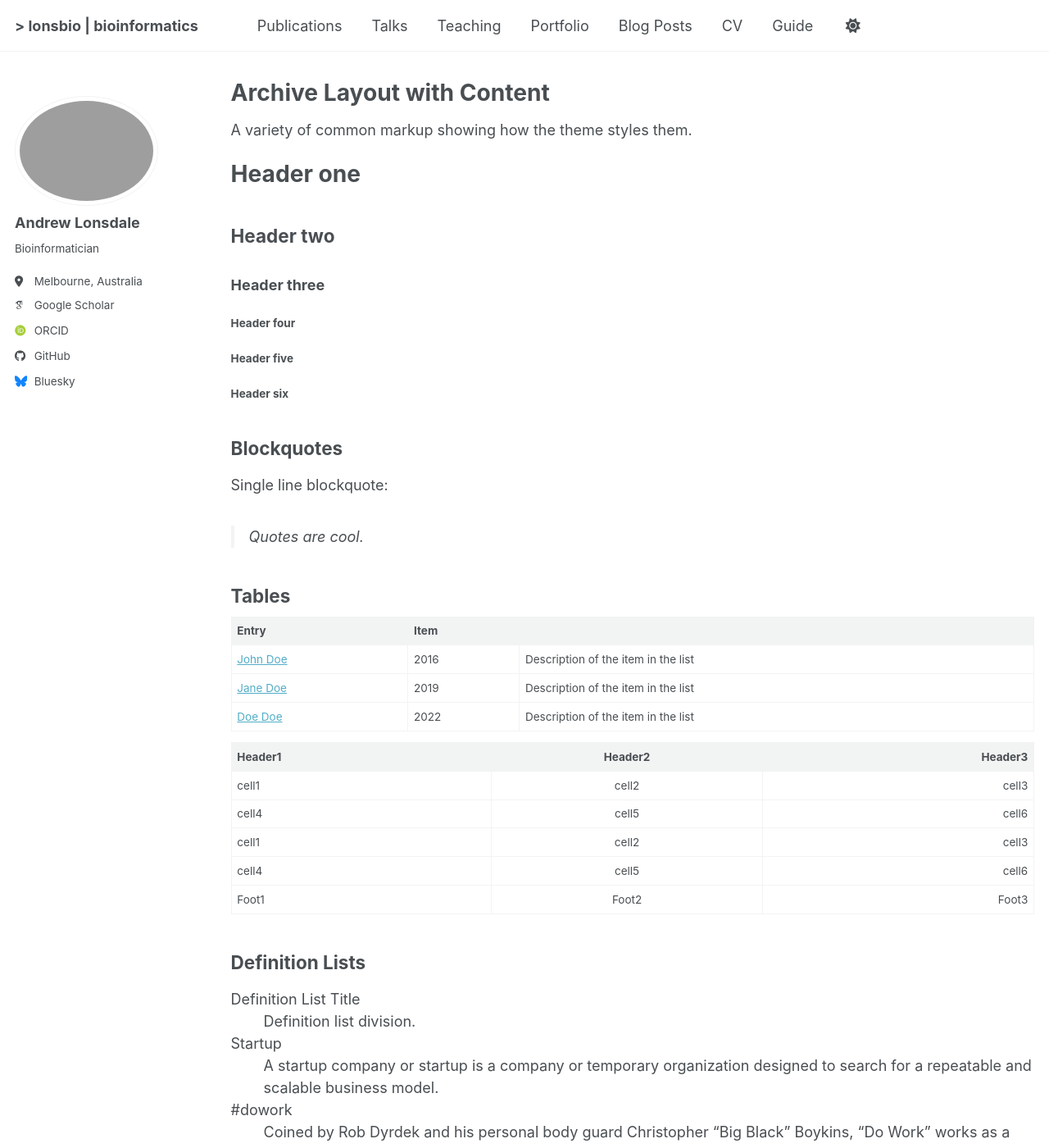
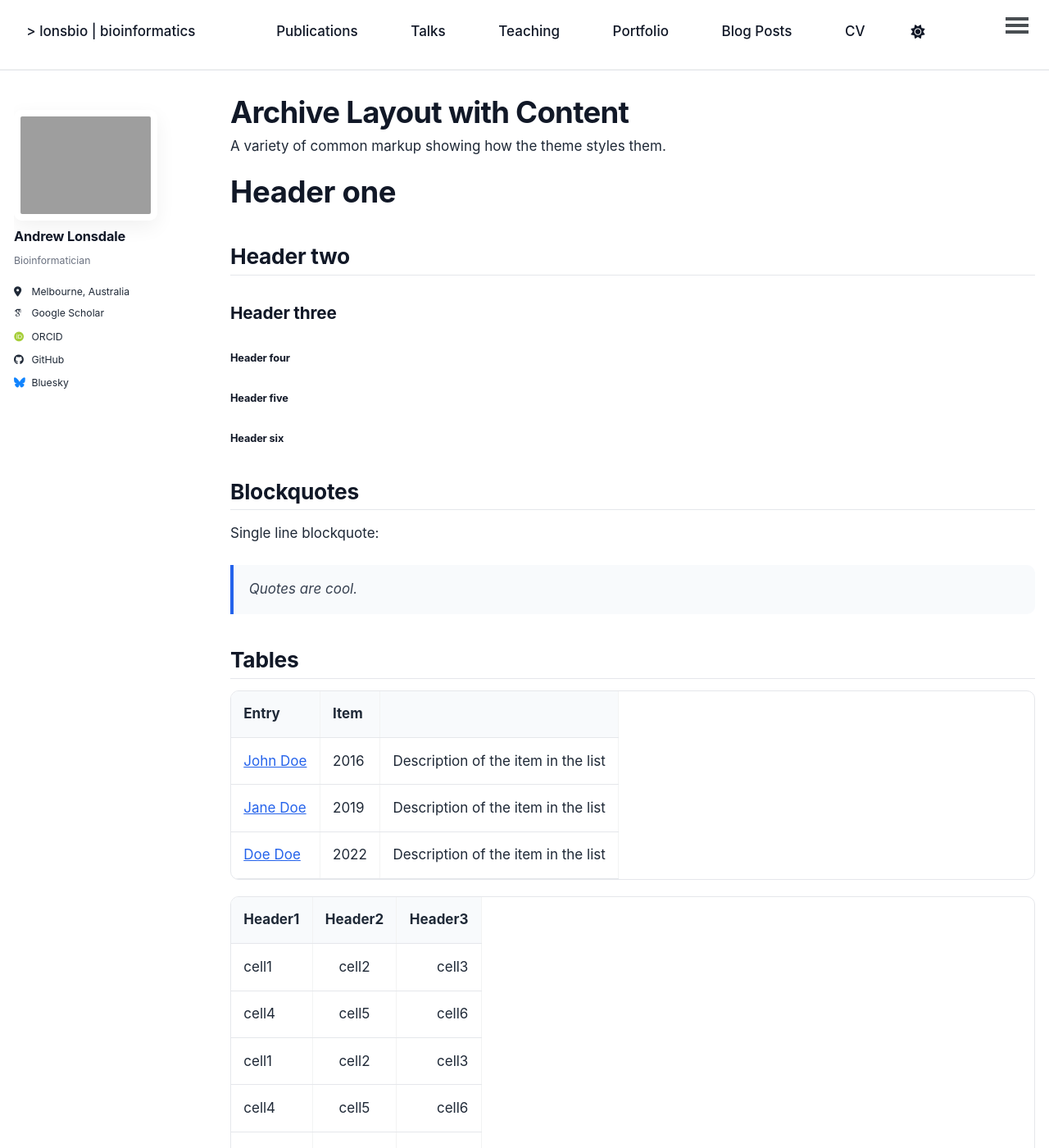
Before and after one commit to lonsbio/lonsbio.github.io, a Jekyll site: the page built from _pages/archive-layout-with-content.md, in a window 1280 px wide and 1400 px high. Shown: the whole window at 82% size. Built offline with Jekyll 4.4.1, drawn with Linux system fonts in a browser that asks for light colours; some web fonts are replaced; a script bundle is joined from its source files by our own code; library files that are not in the unit come from our copies.

Commit message:
WIP Quarto look

```diff
--- a/_includes/head.html
+++ b/_includes/head.html
@@ -14,3 +14,4 @@
 
 <!-- For all browsers -->
 <link rel="stylesheet" href="{{ base_path }}/assets/css/main.css">
+<link rel="stylesheet" href="{{ base_path }}/assets/css/quatro.css">
--- /dev/null
+++ b/assets/css/quatro.css
@@ -0,0 +1,523 @@
+/* =========================================================
+   Quarto-inspired theme layer for academicpages
+   Drop-in override stylesheet
+   ========================================================= */
+
+/* ---------- Design tokens ---------- */
+:root {
+  --bg: #ffffff;
+  --bg-soft: #f8fafc;
+  --bg-muted: #f3f4f6;
+  --text: #1f2937;
+  --text-muted: #6b7280;
+  --heading: #111827;
+  --border: #e5e7eb;
+  --border-strong: #d1d5db;
+  --link: #2563eb;
+  --link-hover: #1d4ed8;
+  --accent-soft: #eff6ff;
+  --code-bg: #f6f8fa;
+  --shadow-sm: 0 1px 2px rgba(0,0,0,0.04);
+  --shadow-md: 0 8px 24px rgba(0,0,0,0.06);
+  --radius: 14px;
+  --radius-sm: 10px;
+  --content-width: 860px;
+  --wide-width: 1100px;
+}
+
+/* ---------- Base ---------- */
+html {
+  font-size: 17px;
+  scroll-behavior: smooth;
+}
+
+body {
+  background: var(--bg);
+  color: var(--text);
+  font-family: -apple-system, BlinkMacSystemFont, "Segoe UI", Roboto, Helvetica, Arial, sans-serif;
+  line-height: 1.72;
+  text-rendering: optimizeLegibility;
+  -webkit-font-smoothing: antialiased;
+  margin: 0;
+}
+
+/* ---------- Page width / layout ---------- */
+.page,
+.page__inner-wrap,
+.archive,
+.page__content,
+.layout--single .page,
+.layout--archive .archive {
+  max-width: var(--wide-width);
+}
+
+.page__content,
+.archive__item-excerpt,
+.archive__item-title,
+.page__title,
+.author__content,
+.sidebar {
+  word-wrap: break-word;
+}
+
+.page__content {
+  max-width: var(--content-width);
+}
+
+/* If the theme uses a sidebar, soften its visual presence */
+.sidebar {
+  font-size: 0.96rem;
+}
+
+.author__avatar img,
+.author__urls-wrapper,
+.author__content {
+  border-radius: var(--radius-sm);
+}
+
+/* ---------- Typography ---------- */
+h1, h2, h3, h4, h5, h6 {
+  color: var(--heading);
+  letter-spacing: -0.01em;
+  line-height: 1.2;
+  margin-top: 2rem;
+  margin-bottom: 0.8rem;
+  font-weight: 700;
+}
+
+h1 {
+  font-size: 2.15rem;
+  margin-top: 0.5rem;
+}
+
+h2 {
+  font-size: 1.55rem;
+  border-bottom: 1px solid var(--border);
+  padding-bottom: 0.35rem;
+  margin-top: 2.4rem;
+}
+
+h3 {
+  font-size: 1.22rem;
+}
+
+p,
+li,
+dd,
+td,
+th {
+  font-size: 1rem;
+}
+
+p,
+ul,
+ol,
+dl,
+table,
+blockquote,
+pre {
+  margin-top: 0;
+  margin-bottom: 1.15rem;
+}
+
+.lead,
+.page__lead {
+  font-size: 1.14rem;
+  color: var(--text-muted);
+}
+
+/* ---------- Links ---------- */
+a {
+  color: var(--link);
+  text-decoration: none;
+  transition: color 0.18s ease, background-color 0.18s ease;
+}
+
+a:hover,
+a:focus {
+  color: var(--link-hover);
+  text-decoration: underline;
+}
+
+.page__content a:not(.btn):not(.archive__item-title-link) {
+  text-underline-offset: 0.15em;
+}
+
+/* ---------- Top navigation ---------- */
+.masthead {
+  border-bottom: 1px solid var(--border);
+  background: rgba(255,255,255,0.92);
+  backdrop-filter: blur(8px);
+  -webkit-backdrop-filter: blur(8px);
+}
+
+.greedy-nav {
+  background: transparent;
+  min-height: 4rem;
+}
+
+.greedy-nav a,
+.site-title,
+.site-subtitle {
+  color: var(--heading);
+}
+
+.site-title {
+  font-weight: 700;
+  letter-spacing: -0.01em;
+}
+
+.greedy-nav .visible-links a {
+  padding: 0.9rem 0.9rem;
+  font-weight: 500;
+  border-radius: 8px;
+}
+
+.greedy-nav .visible-links a:hover {
+  background: var(--bg-soft);
+  text-decoration: none;
+}
+
+.greedy-nav .hidden-links {
+  border: 1px solid var(--border);
+  border-radius: 12px;
+  box-shadow: var(--shadow-md);
+}
+
+/* ---------- Page titles / meta ---------- */
+.page__title {
+  margin-bottom: 0.5rem;
+  letter-spacing: -0.02em;
+}
+
+.page__meta,
+.page__meta-readtime,
+.archive__item-excerpt,
+.page__date {
+  color: var(--text-muted);
+  font-size: 0.94rem;
+}
+
+.page__hero-caption {
+  color: var(--text-muted);
+}
+
+/* ---------- Main content blocks ---------- */
+.page__content > * + * {
+  margin-top: 0;
+}
+
+.page__content img {
+  border-radius: var(--radius-sm);
+  box-shadow: var(--shadow-sm);
+}
+
+.page__content figure {
+  margin: 1.5rem 0;
+}
+
+.page__content figcaption {
+  color: var(--text-muted);
+  font-size: 0.92rem;
+  text-align: center;
+  margin-top: 0.5rem;
+}
+
+/* ---------- Lists ---------- */
+ul li,
+ol li {
+  margin-bottom: 0.35rem;
+}
+
+li ul,
+li ol {
+  margin-top: 0.35rem;
+}
+
+/* ---------- Tables ---------- */
+table {
+  width: 100%;
+  border-collapse: collapse;
+  border-spacing: 0;
+  display: block;
+  overflow-x: auto;
+  border: 1px solid var(--border);
+  border-radius: var(--radius-sm);
+  background: #fff;
+}
+
+thead {
+  background: var(--bg-soft);
+}
+
+th,
+td {
+  padding: 0.8rem 0.9rem;
+  border-bottom: 1px solid var(--border);
+  text-align: left;
+}
+
+tbody tr:hover {
+  background: #fafafa;
+}
+
+/* ---------- Blockquotes ---------- */
+blockquote {
+  margin: 1.4rem 0;
+  padding: 0.9rem 1.1rem;
+  background: var(--bg-soft);
+  border-left: 4px solid var(--link);
+  color: #374151;
+  border-radius: 0 var(--radius-sm) var(--radius-sm) 0;
+}
+
+blockquote p:last-child {
+  margin-bottom: 0;
+}
+
+/* ---------- Code ---------- */
+pre,
+code,
+kbd,
+samp {
+  font-family: ui-monospace, SFMono-Regular, Menlo, Consolas, "Liberation Mono", monospace;
+}
+
+code {
+  background: var(--code-bg);
+  border: 1px solid var(--border);
+  border-radius: 6px;
+  padding: 0.15rem 0.35rem;
+  font-size: 0.92em;
+}
+
+pre {
+  background: var(--code-bg);
+  border: 1px solid var(--border);
+  border-radius: var(--radius-sm);
+  padding: 1rem 1.1rem;
+  overflow-x: auto;
+  box-shadow: var(--shadow-sm);
+}
+
+pre code {
+  background: transparent;
+  border: 0;
+  padding: 0;
+}
+
+/* ---------- Buttons ---------- */
+.btn,
+.btn--primary,
+.btn--inverse,
+.archive__item-teaser + .btn {
+  display: inline-block;
+  border: 1px solid var(--border-strong);
+  background: #fff;
+  color: var(--heading);
+  border-radius: 999px;
+  padding: 0.5rem 0.95rem;
+  font-weight: 600;
+  box-shadow: none;
+  transition: all 0.18s ease;
+}
+
+.btn:hover,
+.btn--primary:hover,
+.btn--inverse:hover {
+  background: var(--bg-soft);
+  border-color: var(--border-strong);
+  text-decoration: none;
+  transform: translateY(-1px);
+}
+
+/* ---------- Notices / callouts ---------- */
+.notice,
+.notice--primary,
+.notice--info,
+.notice--warning,
+.notice--success {
+  border-radius: var(--radius);
+  border: 1px solid var(--border);
+  background: var(--bg-soft);
+  padding: 1rem 1.1rem;
+  box-shadow: var(--shadow-sm);
+}
+
+/* ---------- Archive / blog cards ---------- */
+.archive__item {
+  margin-bottom: 1.3rem;
+}
+
+.archive__item-title {
+  margin-top: 0;
+  margin-bottom: 0.35rem;
+  font-size: 1.25rem;
+  line-height: 1.3;
+}
+
+.archive__item-title a {
+  color: var(--heading);
+  text-decoration: none;
+}
+
+.archive__item-title a:hover {
+  color: var(--link-hover);
+  text-decoration: none;
+}
+
+.archive__item-excerpt {
+  margin-top: 0.5rem;
+}
+
+.list__item,
+.archive__item {
+  border: 1px solid var(--border);
+  border-radius: var(--radius);
+  background: #fff;
+  padding: 1.15rem 1.2rem;
+  box-shadow: var(--shadow-sm);
+  transition: transform 0.18s ease, box-shadow 0.18s ease, border-color 0.18s ease;
+}
+
+.list__item:hover,
+.archive__item:hover {
+  transform: translateY(-2px);
+  box-shadow: var(--shadow-md);
+  border-color: var(--border-strong);
+}
+
+/* ---------- Publication / talk / teaching entries ---------- */
+/* academicpages often renders these as archive/list entries; this improves the CV-like sections */
+.archive .list__item,
+.archive .archive__item {
+  margin-bottom: 1rem;
+}
+
+.page__content .archive__item-excerpt p:last-child {
+  margin-bottom: 0;
+}
+
+/* Optional metadata pill styling if categories/tags show up inline */
+.page__taxonomy .page__taxonomy-item,
+.archive__item .page__taxonomy-item,
+.taxonomy__index a {
+  display: inline-block;
+  padding: 0.18rem 0.55rem;
+  margin: 0 0.35rem 0.35rem 0;
+  font-size: 0.84rem;
+  color: #374151;
+  background: var(--bg-soft);
+  border: 1px solid var(--border);
+  border-radius: 999px;
+  text-decoration: none;
+}
+
+.page__taxonomy .page__taxonomy-item:hover,
+.archive__item .page__taxonomy-item:hover,
+.taxonomy__index a:hover {
+  background: var(--accent-soft);
+  color: var(--link-hover);
+  text-decoration: none;
+}
+
+/* ---------- Author/profile box ---------- */
+.author__avatar img {
+  border: 3px solid #fff;
+  box-shadow: var(--shadow-md);
+}
+
+.author__name {
+  color: var(--heading);
+  font-size: 1.15rem;
+  font-weight: 700;
+}
+
+.author__bio {
+  color: var(--text-muted);
+  font-size: 0.96rem;
+  line-height: 1.6;
+}
+
+.author__urls a {
+  color: var(--text);
+}
+
+.author__urls a:hover {
+  color: var(--link);
+  text-decoration: none;
+}
+
+/* ---------- Footer ---------- */
+.page__footer {
+  border-top: 1px solid var(--border);
+  background: #fff;
+  color: var(--text-muted);
+  margin-top: 3rem;
+}
+
+.page__footer a {
+  color: var(--text-muted);
+}
+
+.page__footer a:hover {
+  color: var(--link);
+  text-decoration: none;
+}
+
+/* ---------- Search / forms ---------- */
+input,
+textarea,
+select {
+  border: 1px solid var(--border-strong);
+  border-radius: 10px;
+  padding: 0.65rem 0.8rem;
+  font: inherit;
+  color: var(--text);
+  background: #fff;
+}
+
+input:focus,
+textarea:focus,
+select:focus {
+  outline: none;
+  border-color: var(--link);
+  box-shadow: 0 0 0 3px rgba(37, 99, 235, 0.12);
+}
+
+/* ---------- Horizontal rules ---------- */
+hr {
+  border: 0;
+  border-top: 1px solid var(--border);
+  margin: 2rem 0;
+}
+
+/* ---------- Responsive ---------- */
+@media (max-width: 1024px) {
+  html {
+    font-size: 16px;
+  }
+
+  .page__content {
+    max-width: 100%;
+  }
+}
+
+@media (max-width: 768px) {
+  h1 {
+    font-size: 1.8rem;
+  }
+
+  h2 {
+    font-size: 1.35rem;
+  }
+
+  .list__item,
+  .archive__item {
+    padding: 1rem;
+  }
+
+  .greedy-nav .visible-links a {
+    padding: 0.8rem 0.65rem;
+  }
+}
```
